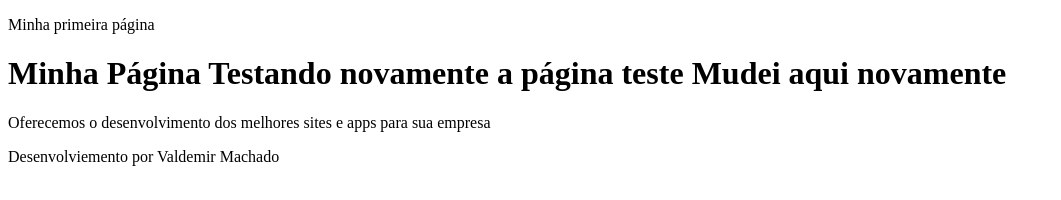
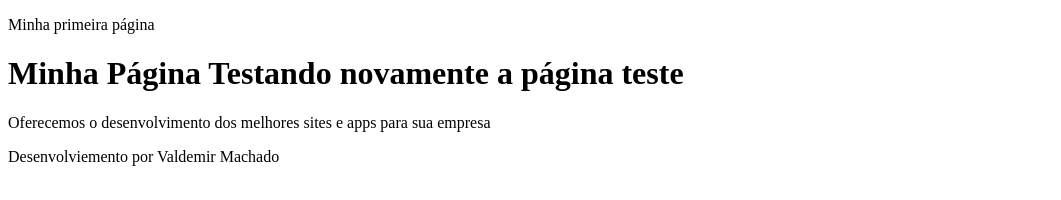
Before and after one commit to Valnmachado/aula_html5_css3, a plain HTML site: page index.html in a window 1280 px wide. Shown: the whole page, without its empty margins (0-1061 px from the left). Drawn offline with Linux system fonts and the light colour scheme.

Commit message:
Alteração os arquivos para subir github

```diff
--- a/index.html
+++ b/index.html
@@ -11,7 +11,6 @@
         <header>
             <h1>Minha Página
                 Testando novamente a página teste
-                Mudei aqui novamente
             </h1>
             <p>
                 Oferecemos o desenvolvimento dos
```
Also changed, not shown: 1 other file.
